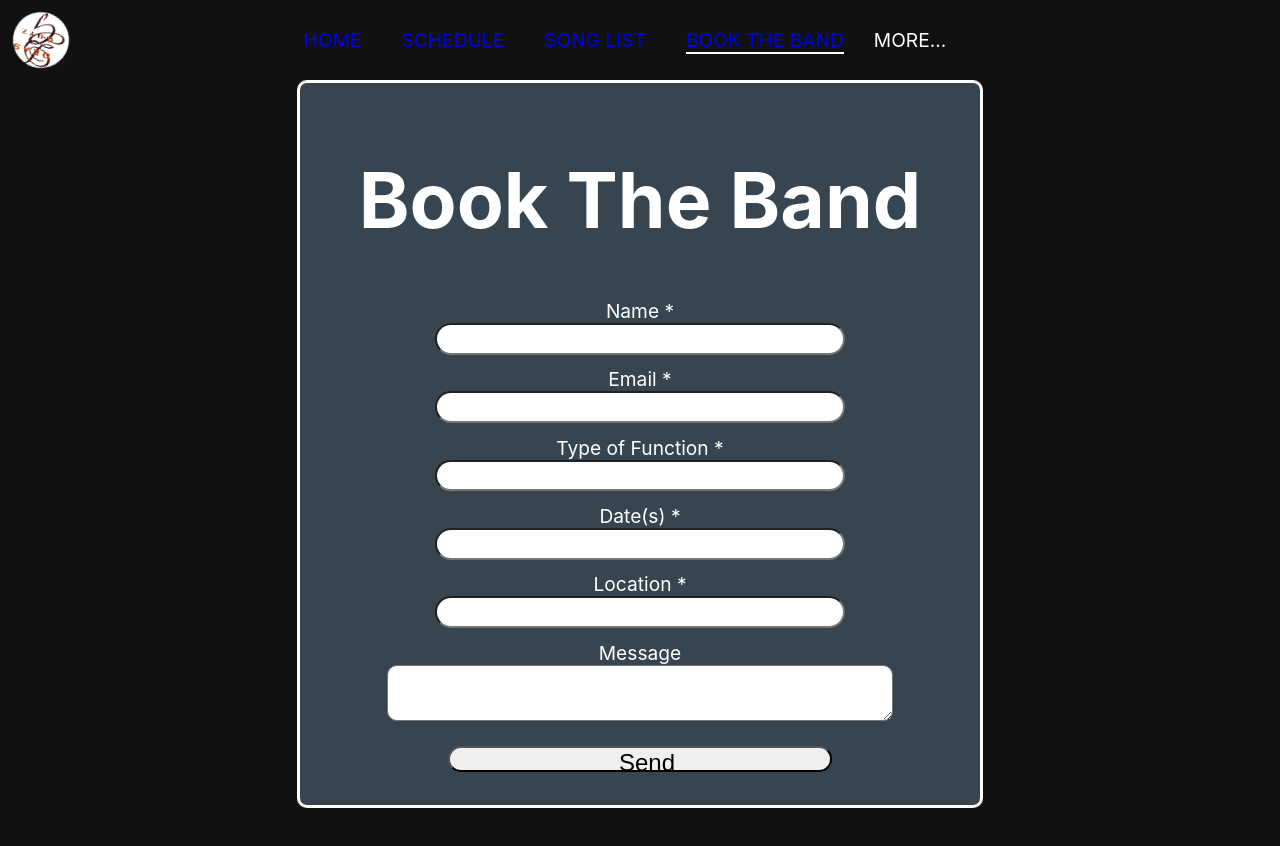
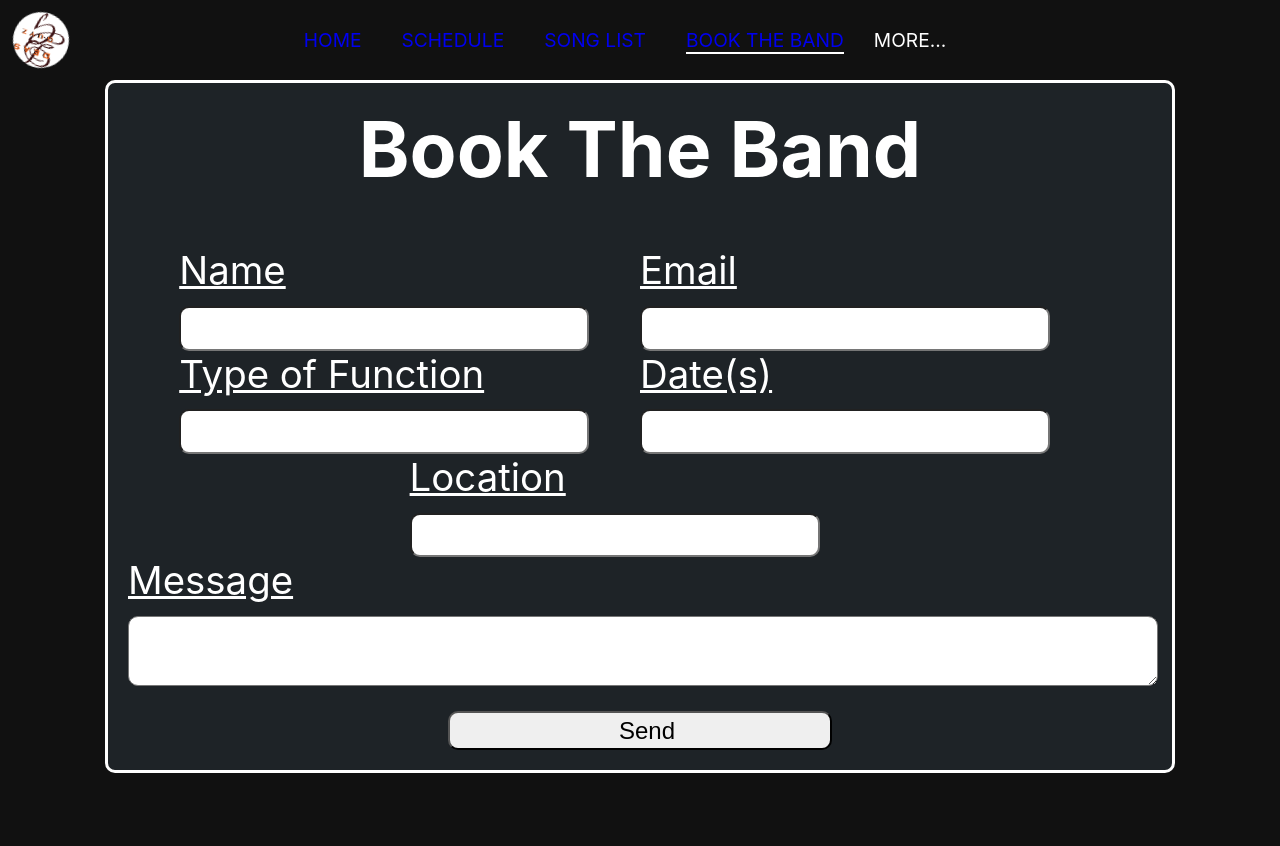
Before and after one commit to NathanDeas/React_Deas_Guyz_Website, a React (Create React App) app: page /booking in a window 1280 px wide. Shown: the top 846 px of the page. After the commit the page ends 823 px from the top, so only its background shows below. Built offline with nearby package versions, Linux system fonts and the light colour scheme.

Commit message:
calender and booking page structure change

```diff
--- a/src/components/Booking.css
+++ b/src/components/Booking.css
@@ -5,36 +5,50 @@
     justify-content: center;
 }
 .booking_form h1 {
+    margin-top: 0;
     padding-bottom: 0;
+    width: 100%;
 }
 .booking_form form {
     display: flex;
-    flex-direction: column;
+    flex-direction: row;
+    flex-wrap: wrap;
     align-items: center;
-    width: 50vw;
+    justify-content: center;
+    width: 80%;
     margin: 0 auto;
     padding: 20px;
-    background-color: #36454F;
+    background-color: #1e2327;
     border-radius: 10px;
     border: solid white;
 }
 .booking_form label {
-    font-size: 1.5vw;
-    width: fit-content;
+    font-size: 3vw;
+    width: 100%;
+    text-align: left;
+    text-decoration: underline;
+}
+form div {
+    display: flex;
+    flex-direction: column;
+    width: 45%;
+    gap: 1vw 0px;
+}
 
-}
 .booking_form input {
     width: 30vw;
-    height: 2vw;
+    height: 3vw;
     font-size: 1.5em;
-    margin-bottom: 1vw;
-    border-radius: 40px;
+
+    border-radius: 10px;
     padding-left: 20px;
 }
+#i_mess {
+    width: 100%;
+}
 .booking_form textarea {
-    min-height: 50px;
-    min-width: 500px;
-    max-width: 100%;
+    min-height: 5vw;
+    width: 100%;
     font-size: 1.5em;
     border-radius: 10px;
     margin-bottom: 2vw;
--- a/src/components/Booking.js
+++ b/src/components/Booking.js
@@ -27,18 +27,30 @@ function Booking() {
             <div className='booking_form'>
                 <form ref={form} onSubmit={sendEmail}>
                     <h1>Book The Band</h1>
-                    <label>Name *</label>
+                    <div id="i_name">
+                      <label>Name </label>
                       <input type="text" name="from_name" required/>
-                    <label>Email *</label>
+                    </div>
+                    <div id="i_email">
+                      <label>Email </label>
                       <input type="email" name="from_email" required/>
-                    <label>Type of Function *</label>
+                    </div>
+                    <div id="i_TOF">
+                      <label>Type of Function </label>
                       <input type="text" name="function_type"  required/>
-                    <label>Date(s) *</label>
+                    </div>
+                    <div id="i_dates">
+                      <label>Date(s) </label>
                       <input type="text" name="date" required/>
-                    <label>Location *</label>
+                    </div>
+                    <div id="i_loc">
+                      <label>Location </label>
                       <input type="text" name="location" required/>
+                    </div>
+                    <div id="i_mess">
                       <label>Message</label>
                       <textarea name="message" />
+                    </div>
                     <input type="submit" value="Send" />
                 </form>
             </div>
--- a/src/components/Calendar.css
+++ b/src/components/Calendar.css
@@ -10,19 +10,26 @@ iframe{
     width: 100%;
     color: white;
     display: flex;
+    flex-direction: row;
+    flex-wrap: wrap;
     gap: 100px;
-    justify-content: center;
+    justify-content:space-evenly;
     height: fit-content;
     padding-top: 20px;
 }
 .calender_footer .res_note {
     width: 700px;
-    font-size: 1.5vw;
+    font-size: 30px;
+    padding-left: 30px;
+    padding-right: 30px;
 }
 .calender_footer .club_contacts {
-    text-align: left;
+    text-align: center;
     width: fit-content;
-    font-size: 1vw;
+    font-size: 1.5em;
+    min-width: 40%;
+    padding-left: 30px;
+    padding-right: 30px;
 }
 .club_contacts ul li {
     margin: 10px;
--- a/src/components/SongList.css
+++ b/src/components/SongList.css
@@ -42,9 +42,9 @@
 
 }
 .songlist_container {
-    column-gap: 50px;
-    row-gap: 100px;
-    padding: 50px;
+    column-gap: 5vw;
+    row-gap: 5vw;
+    padding: 5vw;
     color: white;
     display: grid;
     grid-template-columns: auto;
```
Lines whose indentation alone changed are shown as unchanged.
